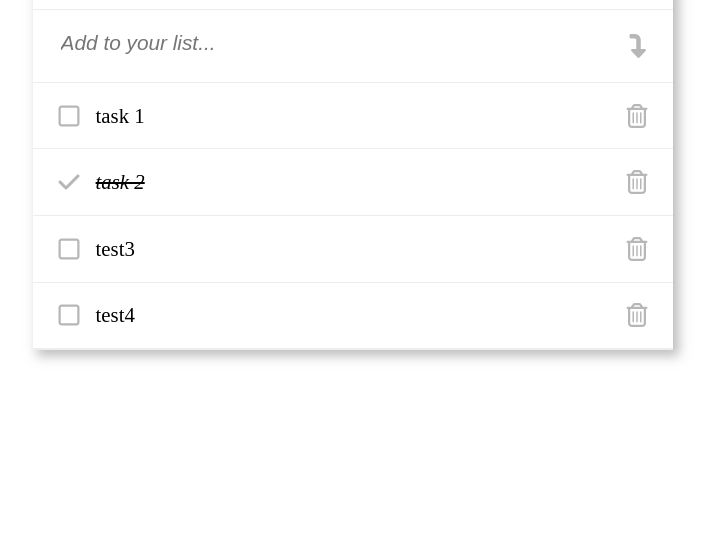
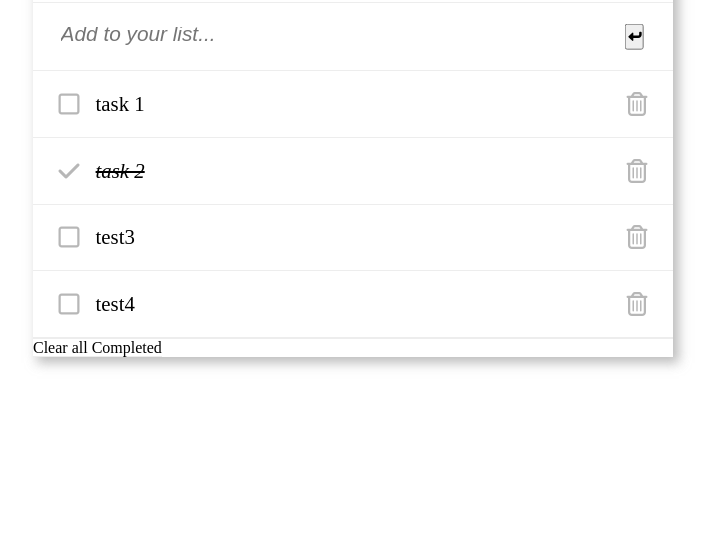
Before and after one commit to mwanawabangona/To-do-list, a website built with webpack: page src/index.html in a window 1280 px wide. Shown: the part 258-800 px from the top of the page, without its empty margins (287-1002 px from the left). Built offline with nearby package versions, Linux system fonts and the light colour scheme.

Commit message:
Add html

```diff
--- a/src/index.html
+++ b/src/index.html
@@ -14,13 +14,14 @@
       <i class="fa fa-refresh"></i>
     </div>
     <form id="form" class="d-flex">
-      <input type="text" id="input" placeholder="Add to your list...">
-      <i class="fa fa-level-down fa-rotate-left"></i>
+      <input type="text" id="input" name="new_task" placeholder="Add to your list...">
+      <button class="fa fa-level-down fa-rotate-90" type="submit" title="submit"></button>
     </form>
     <div class="task-container">
       <ul class="task-list">
       </ul>
     </div>
+    <span id="clear-completed"> Clear all Completed</span>
   </div>
 </body>
 <script src="https://use.fontawesome.com/60c3c5e662.js" crossorigin="anonymous"></script>
```
